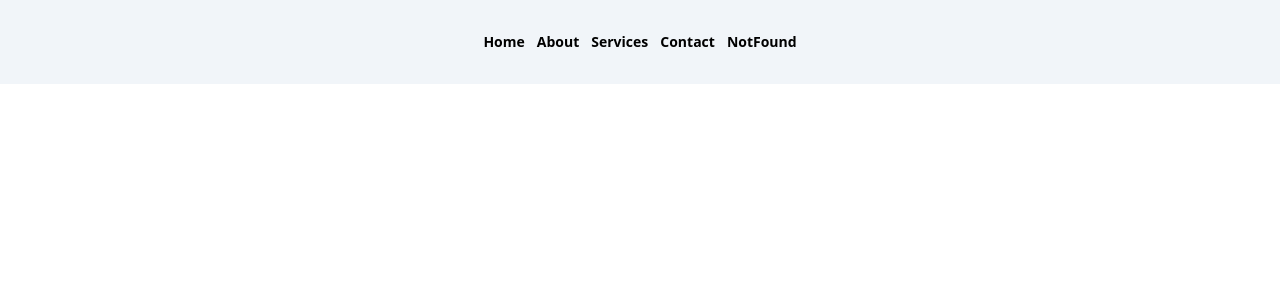
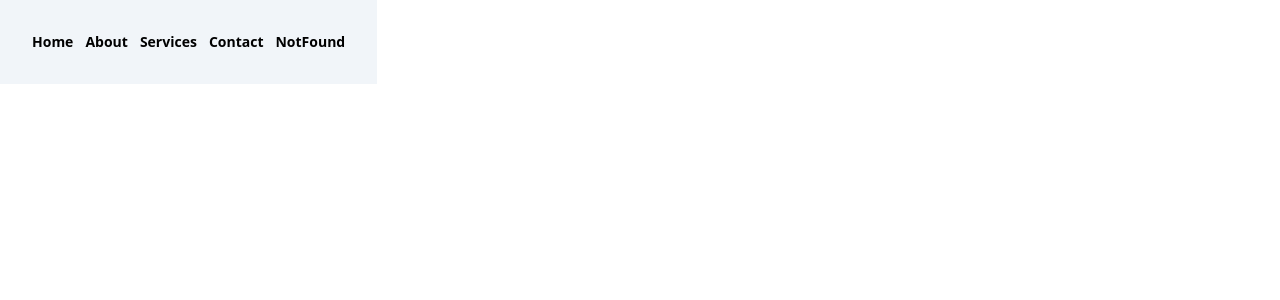
Before and after one commit to moudud-hoq/react-router, a React (Vite) app: page / in a window 1280 px wide. Shown: the top 300 px of the page. Built offline with nearby package versions, Linux system fonts and the light colour scheme.

Commit message:
Succesfully added

```diff
--- a/src/Components/NavBar/NavBar.jsx
+++ b/src/Components/NavBar/NavBar.jsx
@@ -17,7 +17,10 @@ const NavBar = () => {
       <div className="text-2xl md:hidden" onClick={() => setOpen(!open)}>
         {open === true ? <AiOutlineClose /> : <AiOutlineMenu />}
       </div>
-      <ul className="md:flex gap-3 justify-center p-8 bg-slate-100 font-semibold text-sm">
+      <ul
+        className={`md:flex absolute ${open ? "" : "hidden"} duration-1000
+        gap-3 justify-center p-8 bg-slate-100 font-semibold text-sm`}
+      >
         {routes.map((route) => (
           <Link key={route.id} route={route}></Link>
         ))}
```
